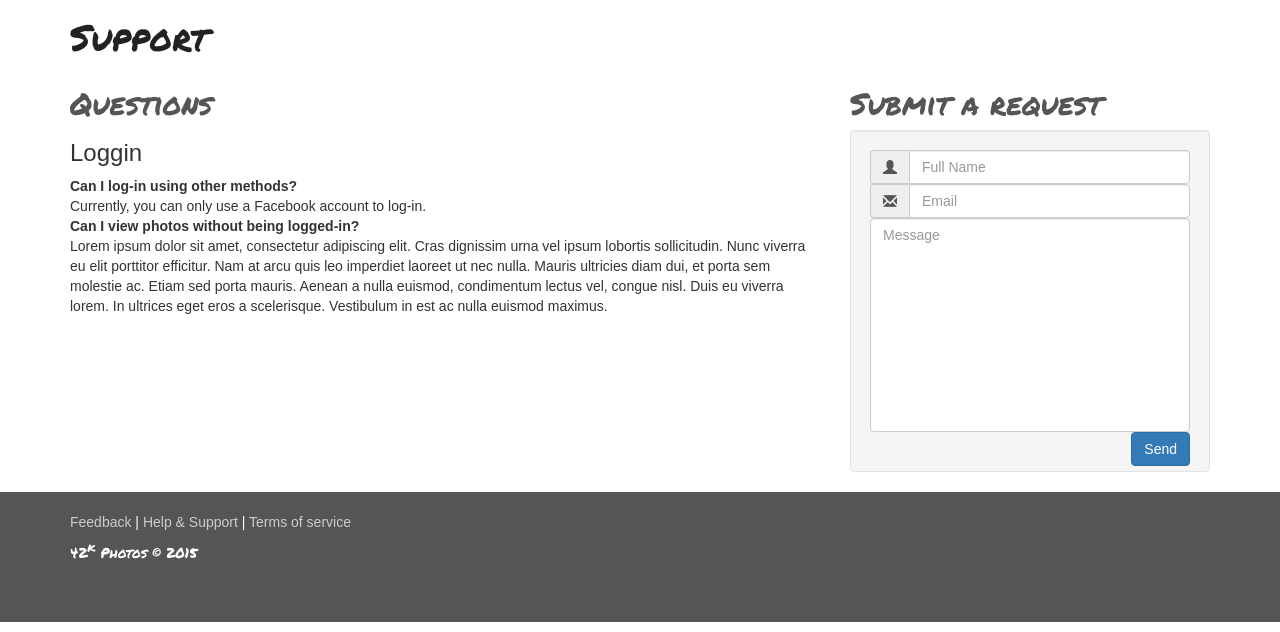
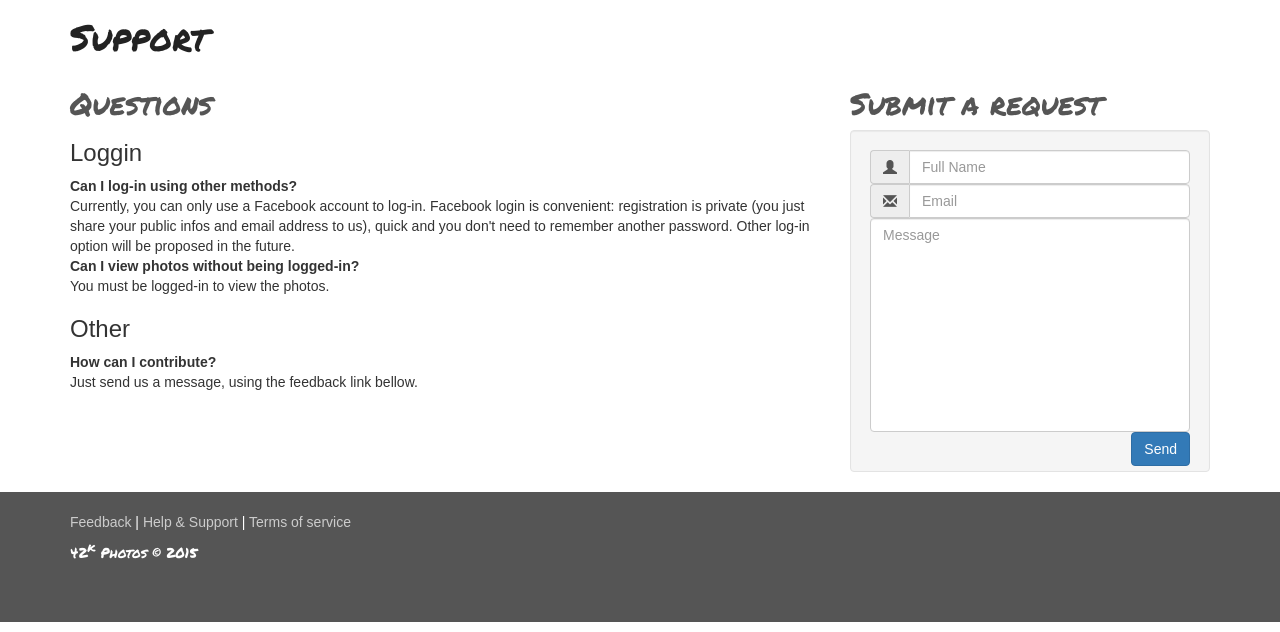
Before and after one commit to sbeignez/42K-main, a Django app: page /support.html in a window 1280 px wide. Shown: the part 53-685 px from the top of the page. Run offline with Django 3.2, Linux system fonts and the light colour scheme; parts of the project's set-up code (start-up, migrations or seed data) failed here and were passed over; some libraries are stand-ins or nearby versions.

Commit message:
Forms (if missing fields in user)

```diff
--- a/app/templates/app/feedback.html
+++ b/app/templates/app/feedback.html
@@ -18,13 +18,13 @@
                                 <span class="input-group-addon"><span class="glyphicon glyphicon-user"></span></span>
                                 <input type="text" class="form-control"
                                        placeholder="Full Name" id="name" required
-                                       {% if user.is_authenticated %}value="{{ user.first_name }} {{ user.last_name }}" readonly{% endif %} />
+                                       {% if user.is_authenticated and user.first_name and user.last_name %}value="{{ user.first_name }} {{ user.last_name }}" readonly{% endif %} />
                             </div>
                             <div class="input-group">
                                 <span class="input-group-addon"><span class="glyphicon glyphicon-envelope"></span></span>
                                 <input type="email" class="form-control" placeholder="Email"
                                        id="email" required
-                                       {% if user.is_authenticated %}value="{{ user.email }}" readonly{% endif %} />
+                                       {% if user.is_authenticated and user.email %}value="{{ user.email }}" readonly{% endif %} />
                             </div>
                         </div>
 
--- a/app/templates/app/support.html
+++ b/app/templates/app/support.html
@@ -12,9 +12,15 @@
                 <h3>Loggin</h3>
                 <p>
                     <b>Can I log-in using other methods?</b><br>
-                    Currently, you can only use a Facebook account to log-in.<br>
+                    Currently, you can only use a Facebook account to log-in. Facebook login is convenient: registration is private (you just share your public infos and email address to us), quick and you don't need to remember another password.
+                    Other log-in option will be proposed in the future.<br>
                     <b>Can I view photos without being logged-in?</b><br>
-                    Lorem ipsum dolor sit amet, consectetur adipiscing elit. Cras dignissim urna vel ipsum lobortis sollicitudin. Nunc viverra eu elit porttitor efficitur. Nam at arcu quis leo imperdiet laoreet ut nec nulla. Mauris ultricies diam dui, et porta sem molestie ac. Etiam sed porta mauris. Aenean a nulla euismod, condimentum lectus vel, congue nisl. Duis eu viverra lorem. In ultrices eget eros a scelerisque. Vestibulum in est ac nulla euismod maximus.
+                    You must be logged-in to view the photos.<br>
+                </p>
+                <h3>Other</h3>
+                <p>
+                    <b>How can I contribute?</b><br>
+                    Just send us a message, using the feedback link bellow.
                 </p>
             </div>
             <div class="col-xs-12 col-md-4">
@@ -26,13 +32,13 @@
                                 <span class="input-group-addon"><span class="glyphicon glyphicon-user"></span></span>
                                 <input type="text" class="form-control"
                                        placeholder="Full Name" id="name" required
-                                       {% if user.is_authenticated %}value="{{ user.first_name }} {{ user.last_name }}" readonly{% endif %} />
+                                       {% if user.is_authenticated and user.first_name and user.last_name %} value="{{ user.first_name }} {{ user.last_name }}" readonly{% endif %} />
                             </div>
                             <div class="input-group">
                                 <span class="input-group-addon"><span class="glyphicon glyphicon-envelope"></span></span>
                                 <input type="email" class="form-control" placeholder="Email"
                                        id="email" required
-                                       {% if user.is_authenticated %}value="{{ user.email }}" readonly{% endif %} />
+                                       {% if user.is_authenticated and user.email %} value="{{ user.email }}" readonly{% endif %} />
                             </div>
                         </div>
                     </div>
--- a/forty_two_k/settings.py
+++ b/forty_two_k/settings.py
@@ -22,7 +22,7 @@ SECRET_KEY = '2mfv1#*zoyb%b+$7ug1y#d!zbe!!$lzf7-jpu^34e#5!niue&b'
 
 # SECURITY WARNING: don't run with debug turned on in production!
 if 'RDS_DB_NAME' in os.environ:
-    DEBUG = False
+    DEBUG = True
 else:
     DEBUG = True
 
```
Also changed, not shown: app/templates/app/runner.html (+4 -15 lines).
